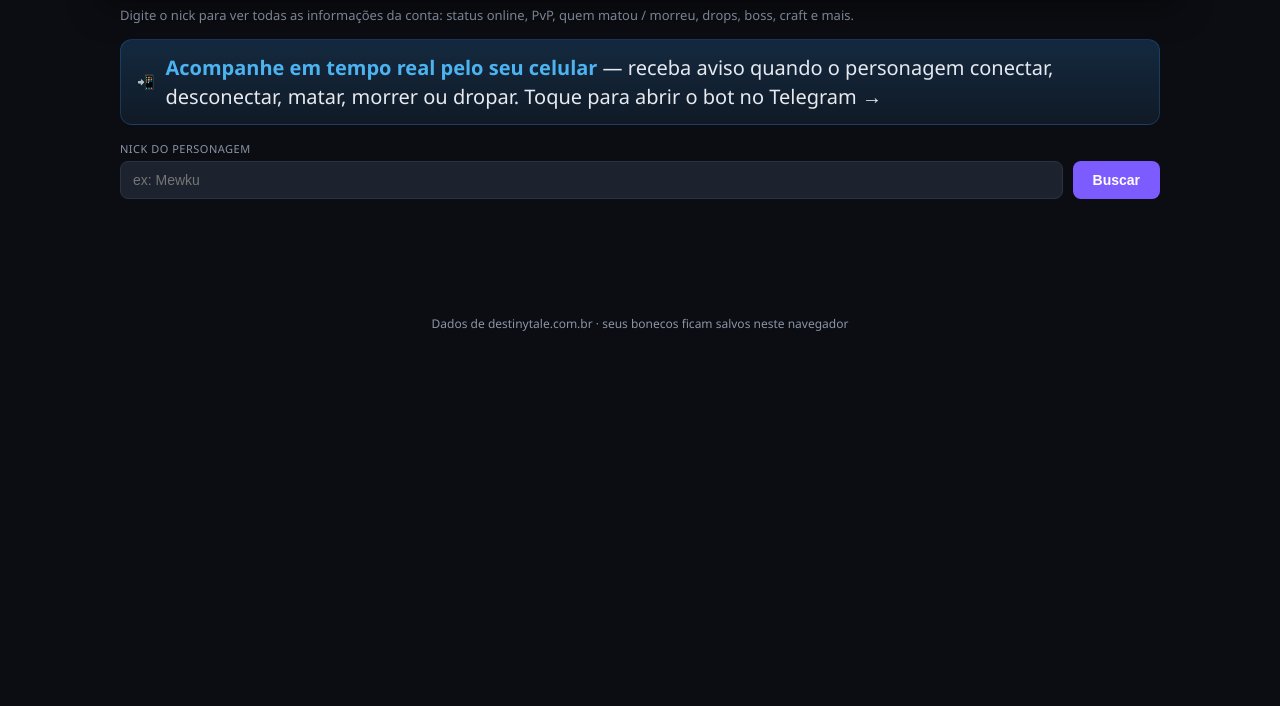
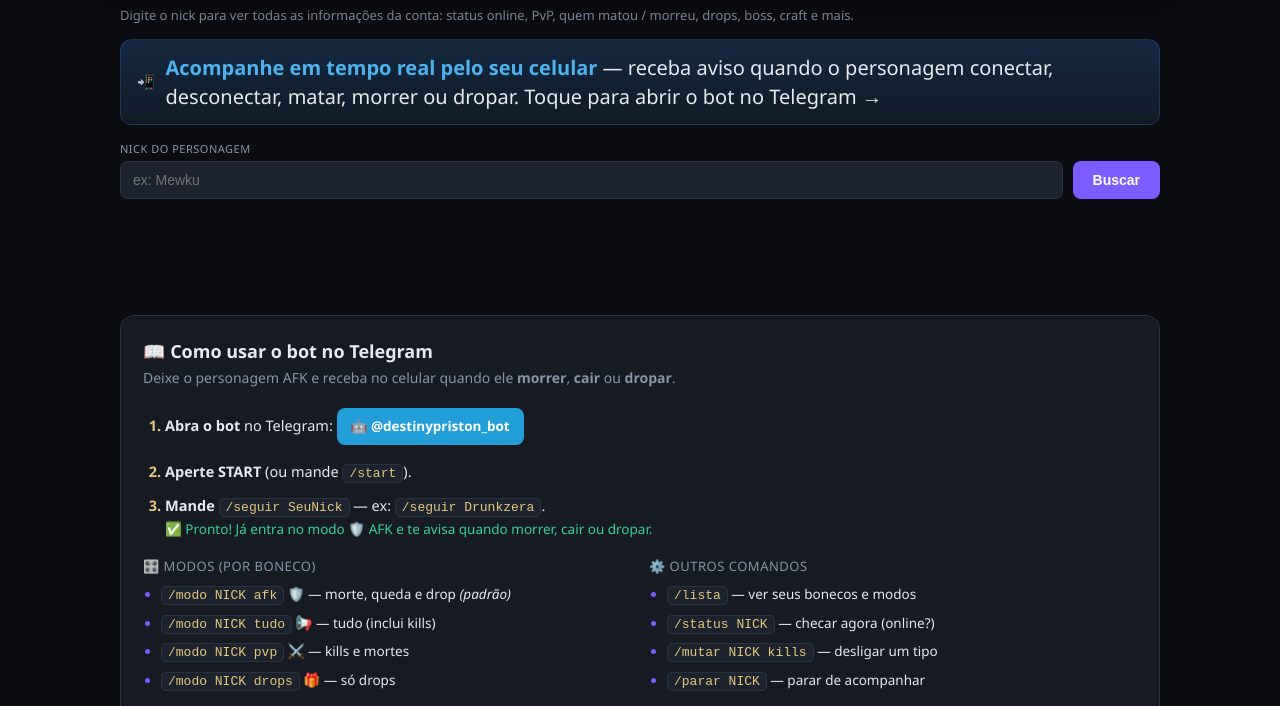
Before and after one commit to markosalvesp/rastrear, a website: page public/index.html in a window 1280 px wide. Shown: the part 223-929 px from the top of the page. Before the commit the page ends 800 px from the top, so only its background shows below. Drawn offline with Linux system fonts and the light colour scheme.

Commit message:
Adiciona tutorial de uso do bot no site (com link do Telegram)

```diff
--- a/public/index.html
+++ b/public/index.html
@@ -122,6 +122,21 @@
   .star.saved { color: var(--gold); }
   .scroll { overflow-x: auto; }
   .mono { font-variant-numeric: tabular-nums; }
+  /* ---------- tutorial ---------- */
+  .tut { background: var(--panel); border: 1px solid var(--line); border-radius: 14px; padding: 22px; margin-top: 10px; }
+  .tut-title { margin: 0 0 4px; font-size: 18px; }
+  .tut-sub { margin: 0 0 16px; color: var(--muted); font-size: 14px; }
+  .tut-steps { margin: 0 0 8px; padding-left: 22px; display: flex; flex-direction: column; gap: 12px; font-size: 14.5px; line-height: 1.5; }
+  .tut-steps li::marker { color: var(--gold); font-weight: 700; }
+  .tut-ok { color: var(--green); font-size: 13.5px; }
+  .tut code { background: var(--panel2); border: 1px solid var(--line); border-radius: 5px; padding: 1px 6px; font-size: 13px; color: var(--gold); }
+  .tg-btn { display: inline-block; margin: 4px 0; padding: 8px 14px; border-radius: 8px; background: #229ed9; color: #fff !important; text-decoration: none; font-weight: 600; font-size: 13.5px; }
+  .tg-btn:hover { background: #1c8cc0; }
+  .tg-btn-big { display: block; text-align: center; margin-top: 18px; padding: 13px; font-size: 15px; }
+  .tut-cols { display: grid; grid-template-columns: repeat(auto-fit, minmax(240px, 1fr)); gap: 18px; margin-top: 18px; }
+  .tut-h { font-size: 13px; color: var(--muted); text-transform: uppercase; letter-spacing: .5px; margin-bottom: 8px; }
+  .tut-list { margin: 0; padding-left: 18px; display: flex; flex-direction: column; gap: 7px; font-size: 13.5px; line-height: 1.5; }
+  .tut-list li::marker { color: var(--accent); }
   footer { color: var(--muted); font-size: 12px; text-align: center; padding: 30px 20px; }
 </style>
 </head>
@@ -153,6 +168,46 @@
   <div class="wrap">
     <div class="status" id="status"></div>
     <div id="result"></div>
+  </div>
+
+  <div class="wrap">
+    <section class="tut">
+      <h2 class="tut-title">📖 Como usar o bot no Telegram</h2>
+      <p class="tut-sub">Deixe o personagem AFK e receba no celular quando ele <b>morrer</b>, <b>cair</b> ou <b>dropar</b>.</p>
+
+      <ol class="tut-steps">
+        <li><b>Abra o bot</b> no Telegram:
+          <a class="tg-btn" href="https://t.me/destinypriston_bot" target="_blank" rel="noopener">🤖 @destinypriston_bot</a>
+        </li>
+        <li><b>Aperte START</b> (ou mande <code>/start</code>).</li>
+        <li><b>Mande</b> <code>/seguir SeuNick</code> — ex: <code>/seguir Drunkzera</code>.<br>
+          <span class="tut-ok">✅ Pronto! Já entra no modo 🛡️ AFK e te avisa quando morrer, cair ou dropar.</span>
+        </li>
+      </ol>
+
+      <div class="tut-cols">
+        <div>
+          <div class="tut-h">🎛️ Modos (por boneco)</div>
+          <ul class="tut-list">
+            <li><code>/modo NICK afk</code> 🛡️ — morte, queda e drop <i>(padrão)</i></li>
+            <li><code>/modo NICK tudo</code> 📢 — tudo (inclui kills)</li>
+            <li><code>/modo NICK pvp</code> ⚔️ — kills e mortes</li>
+            <li><code>/modo NICK drops</code> 🎁 — só drops</li>
+          </ul>
+        </div>
+        <div>
+          <div class="tut-h">⚙️ Outros comandos</div>
+          <ul class="tut-list">
+            <li><code>/lista</code> — ver seus bonecos e modos</li>
+            <li><code>/status NICK</code> — checar agora (online?)</li>
+            <li><code>/mutar NICK kills</code> — desligar um tipo</li>
+            <li><code>/parar NICK</code> — parar de acompanhar</li>
+          </ul>
+        </div>
+      </div>
+
+      <a class="tg-btn tg-btn-big" href="https://t.me/destinypriston_bot" target="_blank" rel="noopener">📲 Abrir o bot e começar →</a>
+    </section>
   </div>
 
   <footer>
```
